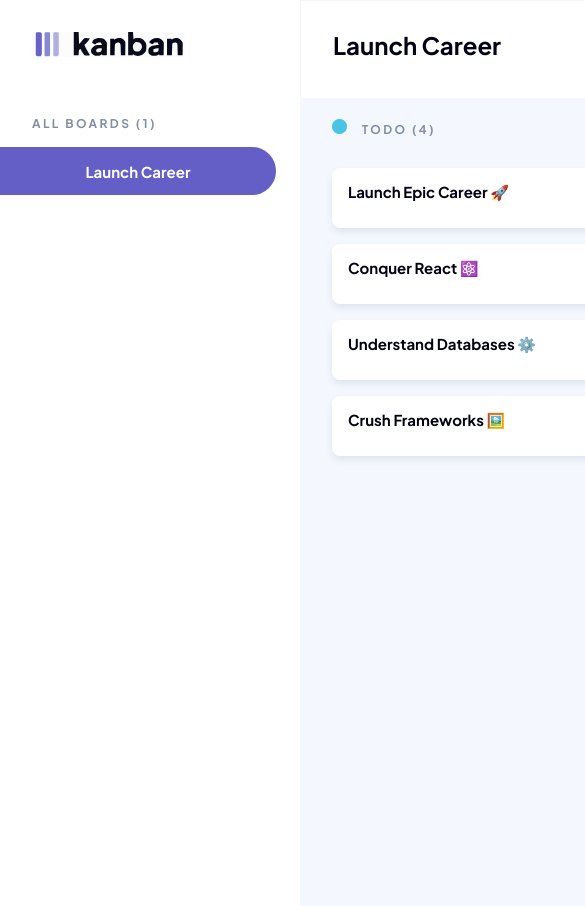
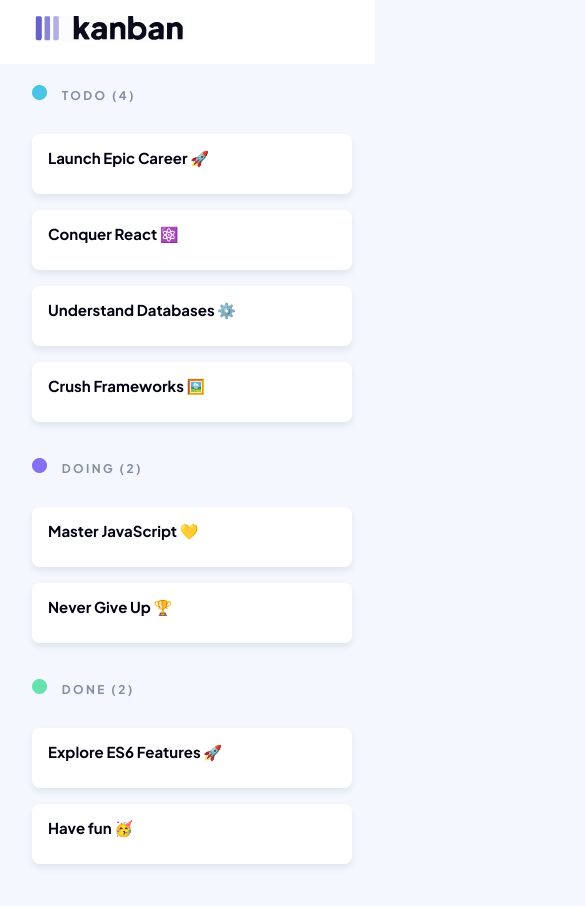
Before and after one commit to Lindokuhle-dumakude/LINDUM25535_FTO2506_GroupB_Lindokuhle_Dumakude_JSL01, a plain HTML site: page index.html in a window 390 px wide. Shown: the top 906 px of the page, 585 px wide, since content can reach past the window. Drawn offline with Linux system fonts and the light colour scheme.

Commit message:
add responsiveness.

```diff
--- a/css/styles.css
+++ b/css/styles.css
@@ -164,3 +164,60 @@ main {
     line-height: 100%;
     letter-spacing: 0;
 }
+
+/* Responsive design styling */
+
+/* Tablet responsive */
+
+@media (max-width:1024px) {
+    main {
+        flex-wrap: wrap;
+    }
+    .done-column {
+        margin-bottom: 9rem;
+    }
+}
+
+@media (max-width:768px) {
+    main {
+        display: grid;
+    }
+}
+
+/* mobile smartphone responsive */
+
+@media (max-width:480px) {
+    body {
+        width: 23.4375rem;
+        height: 41.6875rem;
+    }
+
+    .kanban-sidebar {
+        width: 23.4375rem;
+        height: 4rem;
+    }
+
+    .kanban-logo {
+        margin: 1rem 0 0 2rem;
+    }
+
+    .kanban-nav-links {
+        display: none;
+    }
+
+    .column-header {
+        display: none;
+    }
+
+    .flex-wrapper {
+        flex-direction: column;
+    }
+
+    main {
+        flex-direction: column;
+    }
+
+    .card {
+        width: 20rem;
+    }
+}
```
